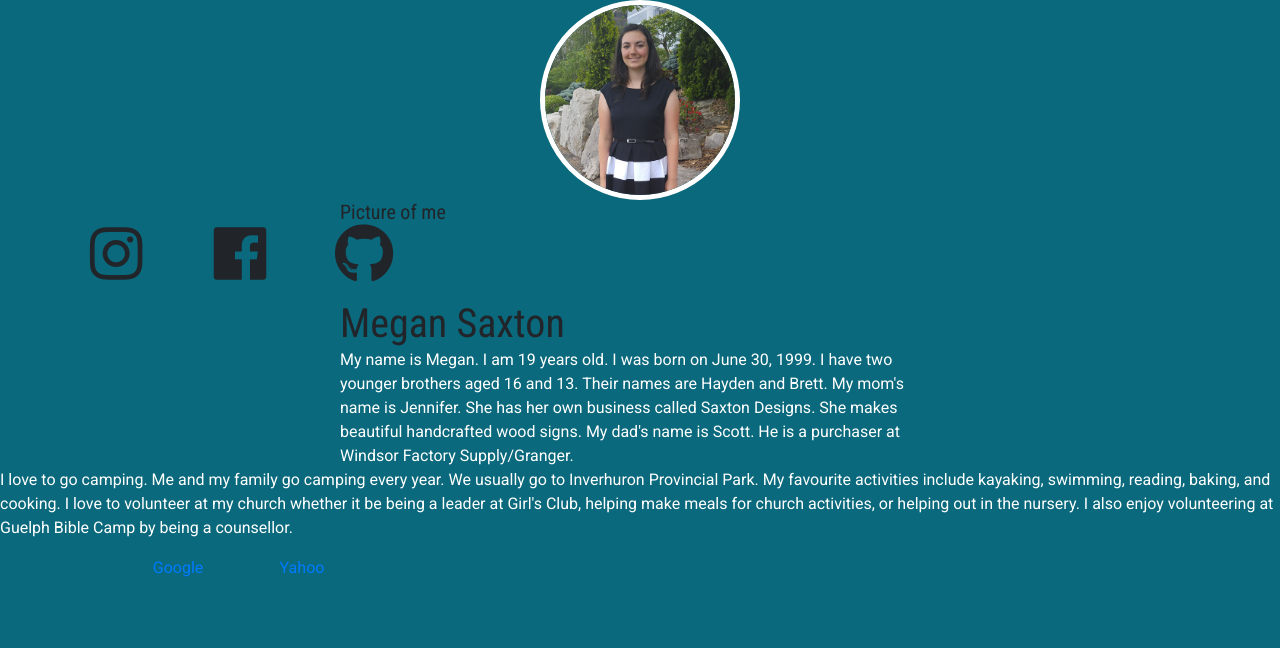
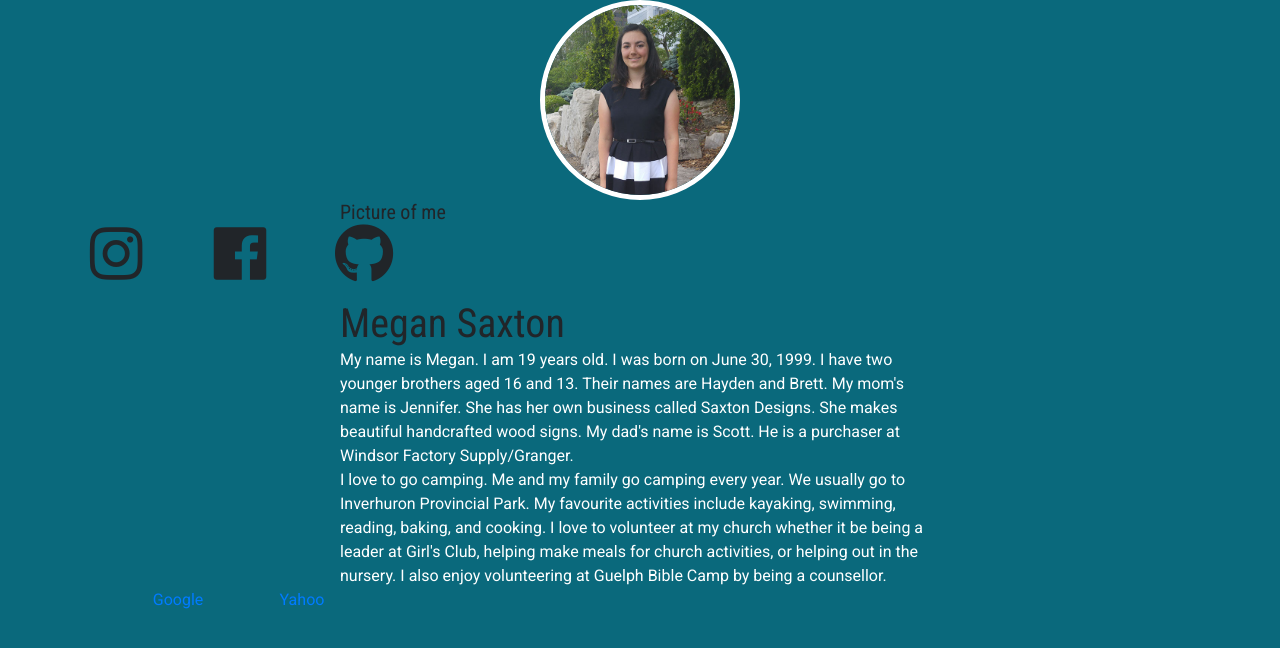
Before and after one commit to Megan37/my-site, a Jekyll site: the page built from index.html, in a window 1280 px wide. Shown: the top 648 px of the page. Built offline with Jekyll 4.4.1, drawn with Linux system fonts in a browser that asks for light colours; nearby versions of some CDN libraries.

Commit message:
Add files via upload

```diff
--- a/_includes/body.html
+++ b/_includes/body.html
@@ -2,6 +2,6 @@
     My name is Megan. I am 19 years old. I was born on June 30, 1999. I have two younger brothers aged 16 and 13. Their names are Hayden and Brett. My mom's name is Jennifer. She has her own business called Saxton Designs. She makes beautiful handcrafted wood signs. My dad's name is Scott. He is a purchaser at Windsor Factory Supply/Granger.
 </p>
 
-<p lass="white-copy">
+<p class="white-copy">
     I love to go camping. Me and my family go camping every year. We usually go to Inverhuron Provincial Park. My favourite activities include kayaking, swimming, reading, baking, and cooking. I love to volunteer at my church whether it be being a leader at Girl's Club, helping make meals for church activities, or helping out in the nursery. I also enjoy volunteering at Guelph Bible Camp by being a counsellor.
 </p>
```
